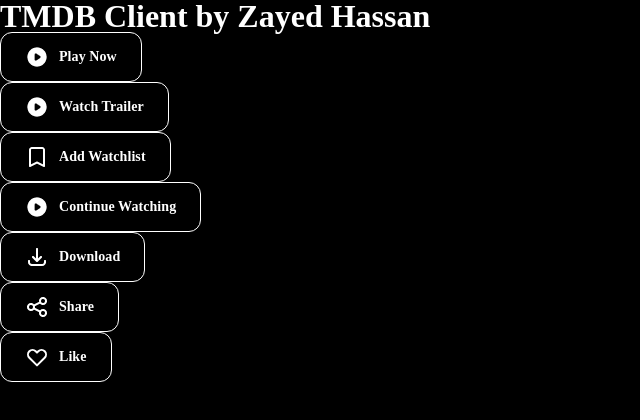
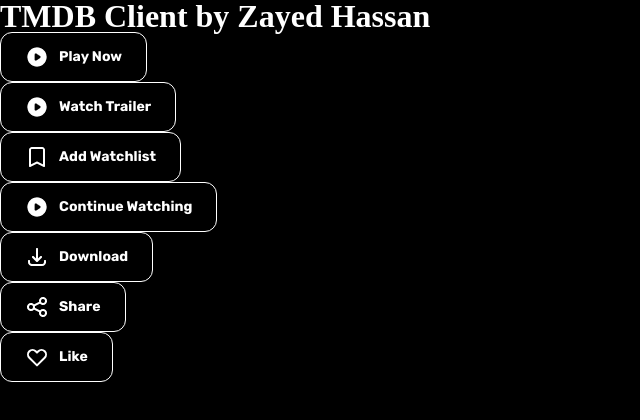
Before and after one commit to z4yed/tmdb-client, a Vue app: page / in a window 1280 px wide. Shown: the top 420 px of the page, without its empty margins (0-640 px from the left). Built offline with nearby package versions, Linux system fonts and the light colour scheme.

Commit message:
Rubik font imported from google fonts

```diff
--- a/src/App.vue
+++ b/src/App.vue
@@ -28,6 +28,8 @@
 </script>
 
 <style lang="scss">
+@import url("https://fonts.googleapis.com/css2?family=Rubik:wght@400;500;700&display=swap");
+
 body {
   background: $color-black-solid;
   color: white;
```
